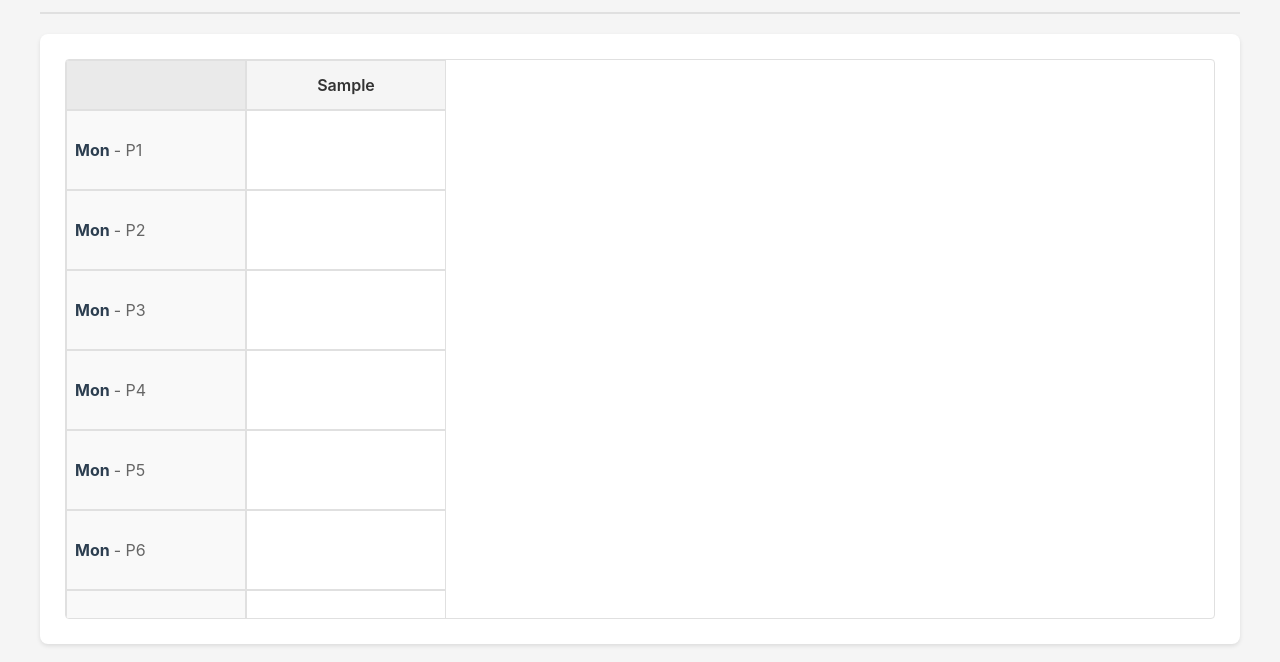
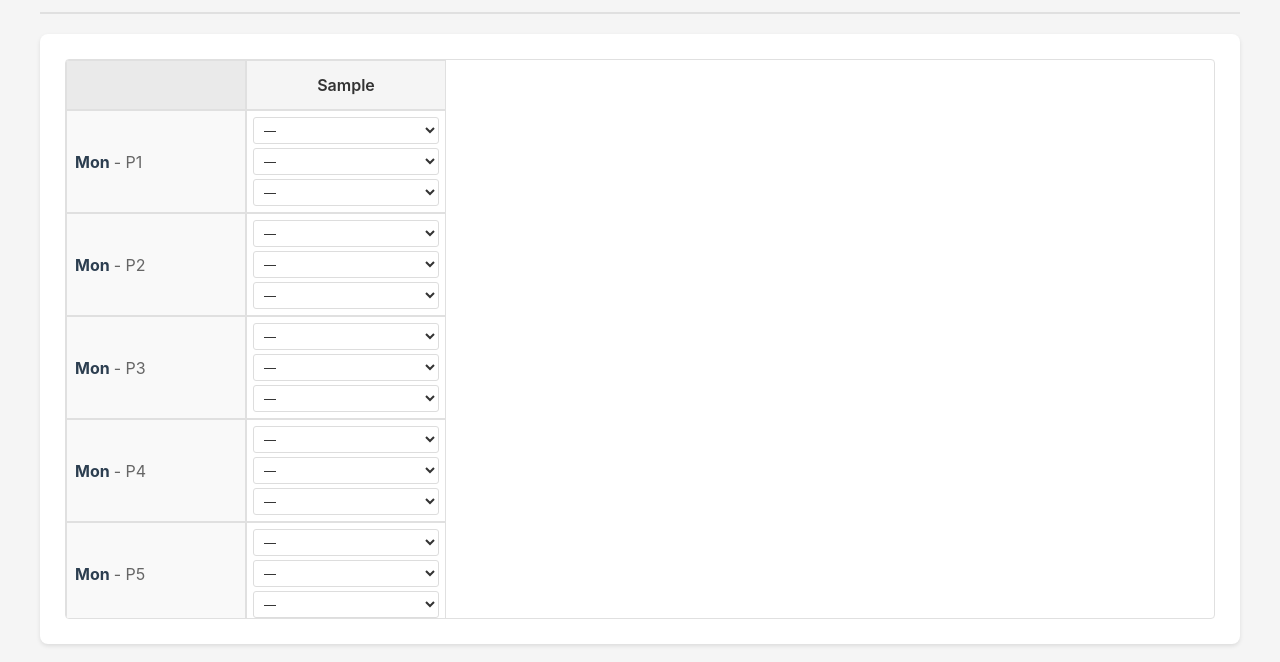
Before and after one commit to IanKulin/Schedulae, a website: page public/index.html in a window 1280 px wide. Both pictures are taken after typing "Sample", "Sample", "Sample", "Sample" into the empty fields and a click on the button "Save". Shown: the part 71-733 px from the top of the page. Drawn offline with Linux system fonts and the light colour scheme.

Commit message:
+dropdowns and editing

```diff
--- a/public/css/styles.css
+++ b/public/css/styles.css
@@ -298,3 +298,40 @@ h1 {
 .grid-cell:not(.grid-header):not(.grid-row-header):not(.grid-corner):hover {
     background: #f8f9fa;
 }
+
+/* Data Cell Layout */
+.grid-data-cell {
+    display: flex;
+    flex-direction: column;
+    gap: 4px;
+    padding: 6px;
+}
+
+/* Cell Dropdowns */
+.cell-dropdown {
+    width: 100%;
+    padding: 4px 6px;
+    font-size: 12px;
+    font-family: inherit;
+    border: 1px solid #ddd;
+    border-radius: 3px;
+    background: #fff;
+    color: #333;
+    cursor: pointer;
+    appearance: menulist;
+}
+
+.cell-dropdown:hover {
+    border-color: #bbb;
+}
+
+.cell-dropdown:focus {
+    outline: none;
+    border-color: #3498db;
+    box-shadow: 0 0 0 2px rgba(52, 152, 219, 0.2);
+}
+
+/* When dropdown has a selection, show slightly different style */
+.cell-dropdown:not(:invalid) {
+    background: #fff;
+}
--- a/public/js/app.js
+++ b/public/js/app.js
@@ -245,6 +245,98 @@ const DAY_ABBREVIATIONS = {
 };
 
 /**
+ * Get entities sorted by ID (entry order)
+ * @param {Object} entities - Entities object from TimetableData
+ * @returns {Array} Array of [id, entity] pairs sorted by numeric ID
+ */
+function getSortedEntities(entities) {
+    if (!entities) return [];
+    return Object.entries(entities).sort((a, b) => parseInt(a[0], 10) - parseInt(b[0], 10));
+}
+
+/**
+ * Find a slot for a specific day, period, and teacher
+ * @param {Object} data - TimetableData object
+ * @param {string} day - Day of the week
+ * @param {number} period - Period number
+ * @param {string} teacherId - Teacher ID
+ * @returns {Object|undefined} The slot or undefined if not found
+ */
+function getSlotForCell(data, day, period, teacherId) {
+    return data.slots.find(slot =>
+        slot.day === day &&
+        slot.period === period &&
+        slot.teacherId === teacherId
+    );
+}
+
+/**
+ * Create a dropdown (select element) for a cell
+ * @param {string} type - Type of dropdown: 'studentGroup', 'room', 'subject'
+ * @param {Array} options - Array of [id, entity] pairs
+ * @param {string|null} selectedId - Currently selected entity ID
+ * @param {string} slotId - ID of the slot this dropdown belongs to
+ * @returns {HTMLSelectElement} The created select element
+ */
+function createDropdown(type, options, selectedId, slotId) {
+    const select = document.createElement('select');
+    select.className = 'cell-dropdown';
+    select.dataset.slotId = slotId;
+    select.dataset.field = type + 'Id'; // e.g., 'studentGroupId', 'roomId', 'subjectId'
+
+    // Add blank option first
+    const blankOption = document.createElement('option');
+    blankOption.value = '';
+    blankOption.textContent = '\u2014'; // em-dash
+    select.appendChild(blankOption);
+
+    // Add entity options in entry order
+    for (const [id, entity] of options) {
+        const option = document.createElement('option');
+        option.value = id;
+        option.textContent = entity.name;
+        if (id === selectedId) {
+            option.selected = true;
+        }
+        select.appendChild(option);
+    }
+
+    return select;
+}
+
+/**
+ * Create the cell content with three dropdowns
+ * @param {Object} data - TimetableData object
+ * @param {Object} slot - The slot object for this cell
+ * @returns {DocumentFragment} Fragment containing the dropdowns
+ */
+function createCellContent(data, slot) {
+    const fragment = document.createDocumentFragment();
+
+    // Get sorted entities for each dropdown
+    const studentGroups = getSortedEntities(data.studentGroups);
+    const rooms = getSortedEntities(data.rooms);
+    const subjects = getSortedEntities(data.subjects);
+
+    // Create StudentGroup dropdown
+    const sgDropdown = createDropdown('studentGroup', studentGroups, slot.studentGroupId, slot.id);
+    sgDropdown.title = 'Student Group';
+    fragment.appendChild(sgDropdown);
+
+    // Create Room dropdown
+    const roomDropdown = createDropdown('room', rooms, slot.roomId, slot.id);
+    roomDropdown.title = 'Room';
+    fragment.appendChild(roomDropdown);
+
+    // Create Subject dropdown
+    const subjectDropdown = createDropdown('subject', subjects, slot.subjectId, slot.id);
+    subjectDropdown.title = 'Subject';
+    fragment.appendChild(subjectDropdown);
+
+    return fragment;
+}
+
+/**
  * Initialize the Main View page
  * Renders the timetable grid or shows empty state
  */
@@ -319,14 +411,58 @@ function renderMainViewGrid(data) {
             // Data cells for each teacher
             for (const [teacherId] of teachers) {
                 const cell = document.createElement('div');
-                cell.className = 'grid-cell';
+                cell.className = 'grid-cell grid-data-cell';
                 cell.dataset.day = day;
                 cell.dataset.period = period;
                 cell.dataset.teacherId = teacherId;
-                // Cell content (dropdowns) will be added in Sprint 5
+
+                // Find the slot for this cell
+                const slot = getSlotForCell(data, day, period, teacherId);
+                if (slot) {
+                    cell.appendChild(createCellContent(data, slot));
+                }
+
                 grid.appendChild(cell);
             }
         }
+    }
+}
+
+/**
+ * Handle dropdown change event
+ * Updates the slot data when a selection is made
+ * @param {Event} event - Change event from dropdown
+ */
+function handleDropdownChange(event) {
+    const select = event.target;
+
+    // Ensure this is a cell dropdown
+    if (!select.classList.contains('cell-dropdown')) {
+        return;
+    }
+
+    const slotId = select.dataset.slotId;
+    const field = select.dataset.field; // e.g., 'studentGroupId'
+    const newValue = select.value || null; // Convert empty string to null
+
+    // Load current data
+    const data = loadData();
+    if (!data) {
+        console.error('No data found when handling dropdown change');
+        return;
+    }
+
+    // Find and update the slot
+    const slot = data.slots.find(s => s.id === slotId);
+    if (slot) {
+        slot[field] = newValue;
+
+        // Save immediately (auto-save with debouncing will be added in Sprint 6)
+        if (!saveData(data)) {
+            console.error('Failed to save data after dropdown change');
+        }
+    } else {
+        console.error('Slot not found:', slotId);
     }
 }
 
@@ -336,6 +472,7 @@ function renderMainViewGrid(data) {
 function setupMainViewEventListeners() {
     const dataEntryLink = $('#nav-data-entry');
     const emptyStateLink = $('#empty-state-link');
+    const grid = $('#timetable-grid');
 
     if (dataEntryLink) {
         dataEntryLink.addEventListener('click', (e) => {
@@ -349,6 +486,11 @@ function setupMainViewEventListeners() {
             e.preventDefault();
             showPage('data-entry');
         });
+    }
+
+    // Event delegation for dropdown changes
+    if (grid) {
+        grid.addEventListener('change', handleDropdownChange);
     }
 }
 
```
